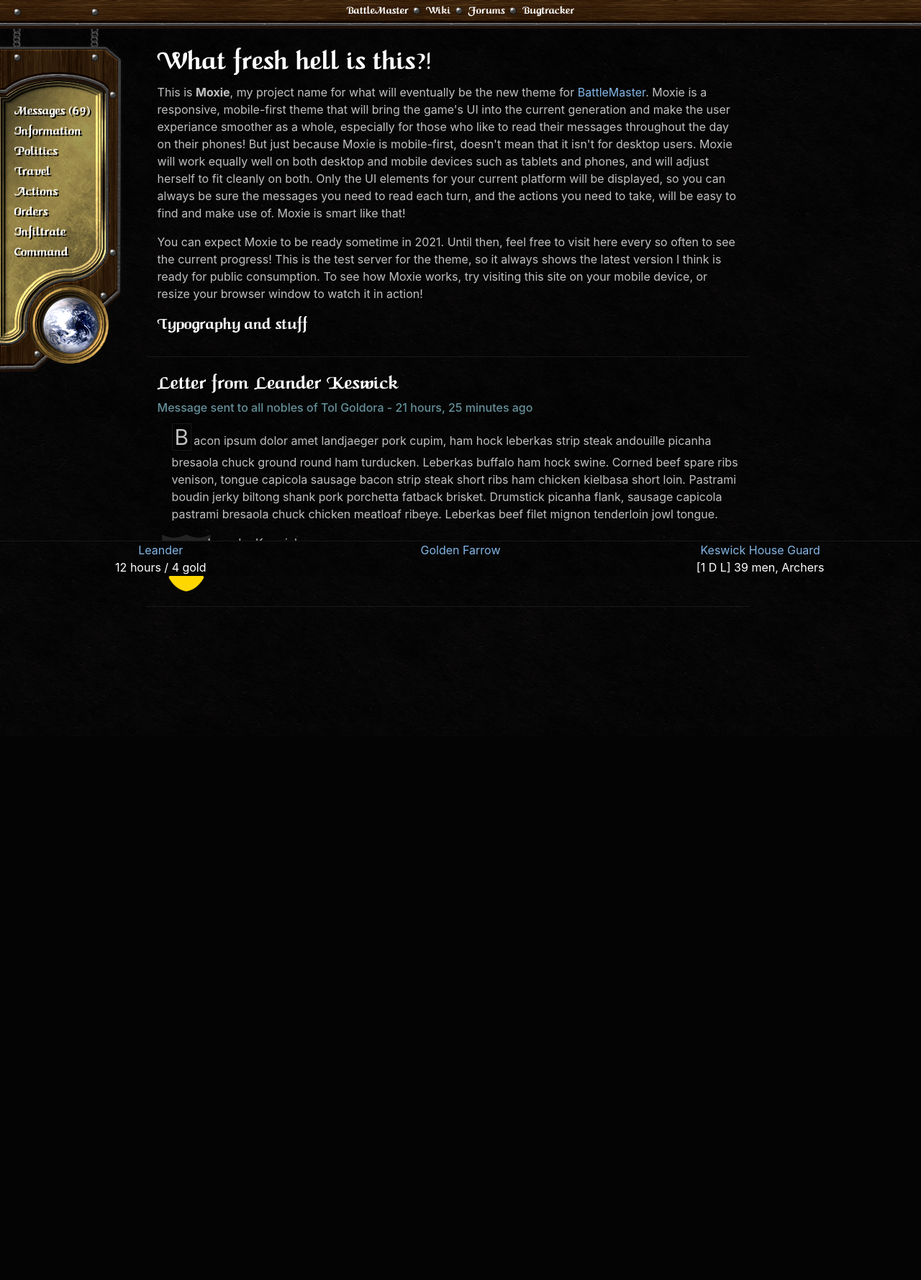
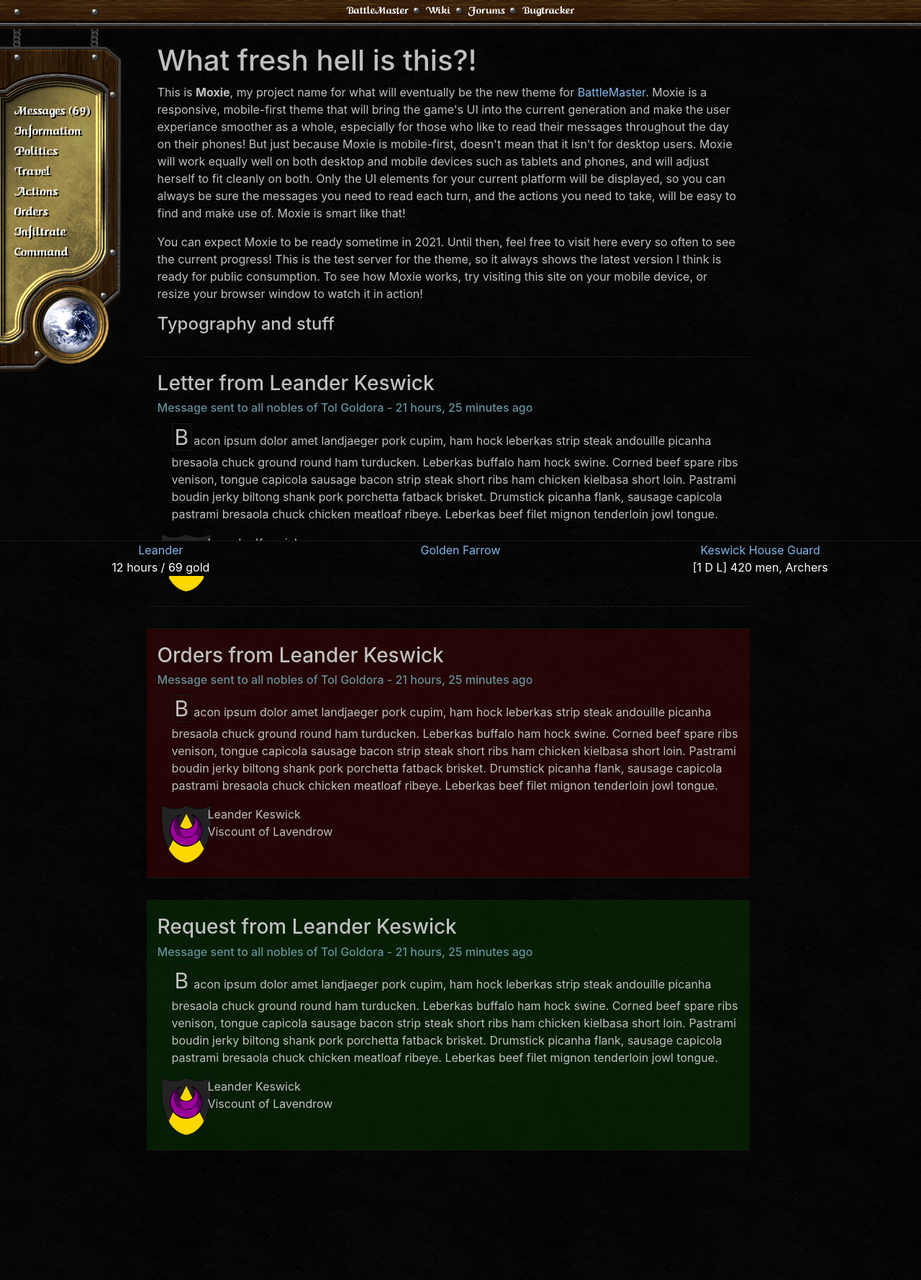
Before and after one commit to ProbablyUnwise/Moxie, a PHP site: page / in a window 1280 px wide. Shown: the whole page at 72% size. Before the commit the page ends 1007 px from the top, so only its background shows below. Run offline with PHP 8.4, Linux system fonts and the light colour scheme.

Commit message:
new message types, yay!

```diff
--- a/index.html
+++ b/index.html
@@ -99,13 +99,39 @@
                             </div>
                         </div>
                     </div>
+                    <div class="col red letter">
+                        <h3 class="letter-from-line">Orders from Leander Keswick</h3>
+                        <h6 class="letter-to-line">Message sent to all nobles of Tol Goldora - 21 hours, 25 minutes ago</h6>
+                        <p class="letter-content">Bacon ipsum dolor amet landjaeger pork cupim, ham hock leberkas strip steak andouille picanha bresaola chuck ground round ham turducken. Leberkas buffalo ham hock swine. Corned beef spare ribs venison, tongue capicola sausage bacon strip steak short ribs ham chicken kielbasa short loin. Pastrami boudin jerky biltong shank pork porchetta fatback brisket. Drumstick picanha flank, sausage capicola pastrami bresaola chuck chicken meatloaf ribeye. Leberkas beef filet mignon tenderloin jowl tongue.</p>
+                        <div class="row">
+                            <div class="col-xl-1 col-sm-4">
+                                <img src="images/swiss-sable-per_chevron-or-crescent-purpure-icon.svg" alt="" width="80px" height="80px">
+                            </div>
+                            <div class="col-xl-11 col-sm-6">
+                                <p class="letter-signature-line">Leander Keswick<br>Viscount of Lavendrow</p>
+                            </div>
+                        </div>
+                    </div>
+                                        <div class="col green letter">
+                        <h3 class="letter-from-line">Request from Leander Keswick</h3>
+                        <h6 class="letter-to-line">Message sent to all nobles of Tol Goldora - 21 hours, 25 minutes ago</h6>
+                        <p class="letter-content">Bacon ipsum dolor amet landjaeger pork cupim, ham hock leberkas strip steak andouille picanha bresaola chuck ground round ham turducken. Leberkas buffalo ham hock swine. Corned beef spare ribs venison, tongue capicola sausage bacon strip steak short ribs ham chicken kielbasa short loin. Pastrami boudin jerky biltong shank pork porchetta fatback brisket. Drumstick picanha flank, sausage capicola pastrami bresaola chuck chicken meatloaf ribeye. Leberkas beef filet mignon tenderloin jowl tongue.</p>
+                        <div class="row">
+                            <div class="col-xl-1 col-sm-4">
+                                <img src="images/swiss-sable-per_chevron-or-crescent-purpure-icon.svg" alt="" width="80px" height="80px">
+                            </div>
+                            <div class="col-xl-11 col-sm-6">
+                                <p class="letter-signature-line">Leander Keswick<br>Viscount of Lavendrow</p>
+                            </div>
+                        </div>
+                    </div>
                 </div>
             </div>
         </div>
     </main>
     <footer id="footer" class="row container-fluid text-center text-nowrap">
-        <div class="col order-xl-1"><a href="#">Leander</a><br>12 hours / 4 gold</div>
-        <div class="col order-xl-3"><a href="#">Keswick House Guard</a><br />[1 D L] 39 men, Archers</div>
+        <div class="col order-xl-1"><a href="#">Leander</a><br>12 hours / 69 gold</div>
+        <div class="col order-xl-3"><a href="#">Keswick House Guard</a><br />[1 D L] 420 men, Archers</div>
         <div class="col order-xl-2"><a href="#">Golden Farrow</a></div>
     </footer>
     <!-- jQuery first, then Popper.js, then Bootstrap JS -->
--- a/style.css
+++ b/style.css
@@ -31,15 +31,6 @@ footer {
 
 footer a {
     color: #83b6e6;
-}
-
-h1,
-h2,
-h3,
-h4,
-h5 {
-    font-family: Caligula;
-    color: white;
 }
 
 #title-bar {
@@ -144,3 +135,11 @@ h5 {
   padding-right: 3px;
   margin-right: 3px;
 }
+
+.red {
+    background: rgba(128, 0, 0, 0.25);
+}
+
+.green {
+    background: rgba(0, 100, 0, 0.25);
+}
```
